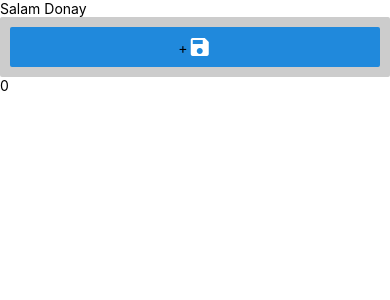
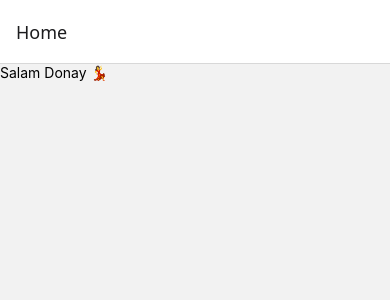
Before and after one commit to react140402/session11, a React Native app: screen / in a window 390 px wide. Shown: the top 300 px of the page. Built offline with nearby package versions, Linux system fonts and the light colour scheme.

Commit message:
stack navigation

```diff
--- a/App.tsx
+++ b/App.tsx
@@ -8,22 +8,24 @@
 import { useState } from 'react';
 import { StatusBar, StyleSheet, Text, useColorScheme, View, TouchableOpacity } from 'react-native';
 import { Button, Icon } from '@rneui/themed';
+import { createStaticNavigation } from '@react-navigation/native';
+import { createNativeStackNavigator } from '@react-navigation/native-stack';
+import HomeScreen from './src/screens/HomeScreen';
+import CounterScreen from './src/screens/CounterScreen';
 
+const RootStack = createNativeStackNavigator({
+  screens: {
+    Home: HomeScreen,
+    Counter: CounterScreen,
+  },
+});
+
+const Navigation = createStaticNavigation(RootStack);
 
 function App() {
-  const isDarkMode = useColorScheme() === 'dark';
-  const [counter, setCounter] = useState(0)
 
   return (
-    <View style={styles.container}>
-      <StatusBar barStyle={isDarkMode ? 'light-content' : 'dark-content'} />
-      <Text>Salam Donay</Text>
-      <Button style={styles.btn} onPress={() => setCounter(counter + 1)} >
-        <Text>+</Text>
-        <Icon name="save" color="white" />
-      </Button>
-      <Text>{counter}</Text>
-    </View>
+    <Navigation />
   );
 }
 
--- /dev/null
+++ b/src/screens/CounterScreen.tsx
@@ -0,0 +1,39 @@
+/**
+ * Sample React Native App
+ * https://github.com/facebook/react-native
+ *
+ * @format
+ */
+
+import { useState } from 'react';
+import { StatusBar, StyleSheet, Text, useColorScheme, View, TouchableOpacity } from 'react-native';
+import { Button, Icon } from '@rneui/themed';
+
+
+function CounterScreen() {
+  const isDarkMode = useColorScheme() === 'dark';
+  const [counter, setCounter] = useState(0)
+
+  return (
+    <View style={styles.container}>
+      <StatusBar barStyle={isDarkMode ? 'light-content' : 'dark-content'} />
+      <Button style={styles.btn} onPress={() => setCounter(counter + 1)} >
+        <Text>+</Text>
+        <Icon name="save" color="white" />
+      </Button>
+      <Text>{counter}</Text>
+    </View>
+  );
+}
+
+const styles = StyleSheet.create({
+  container: {
+    flex: 1,
+  },
+  btn: {
+    backgroundColor: '#ccc',
+    padding: 10
+  },
+});
+
+export default CounterScreen;
--- /dev/null
+++ b/src/screens/HomeScreen.tsx
@@ -0,0 +1,34 @@
+/**
+ * Sample React Native App
+ * https://github.com/facebook/react-native
+ *
+ * @format
+ */
+
+import { useState } from 'react';
+import { StatusBar, StyleSheet, Text, useColorScheme, View, TouchableOpacity } from 'react-native';
+import { Button, Icon } from '@rneui/themed';
+
+
+function HomeScreen() {
+  const isDarkMode = useColorScheme() === 'dark';
+
+  return (
+    <View style={styles.container}>
+      <StatusBar barStyle={isDarkMode ? 'light-content' : 'dark-content'} />
+      <Text>Salam Donay 💃</Text>
+    </View>
+  );
+}
+
+const styles = StyleSheet.create({
+  container: {
+    flex: 1,
+  },
+  btn: {
+    backgroundColor: '#ccc',
+    padding: 10
+  },
+});
+
+export default HomeScreen;
```
